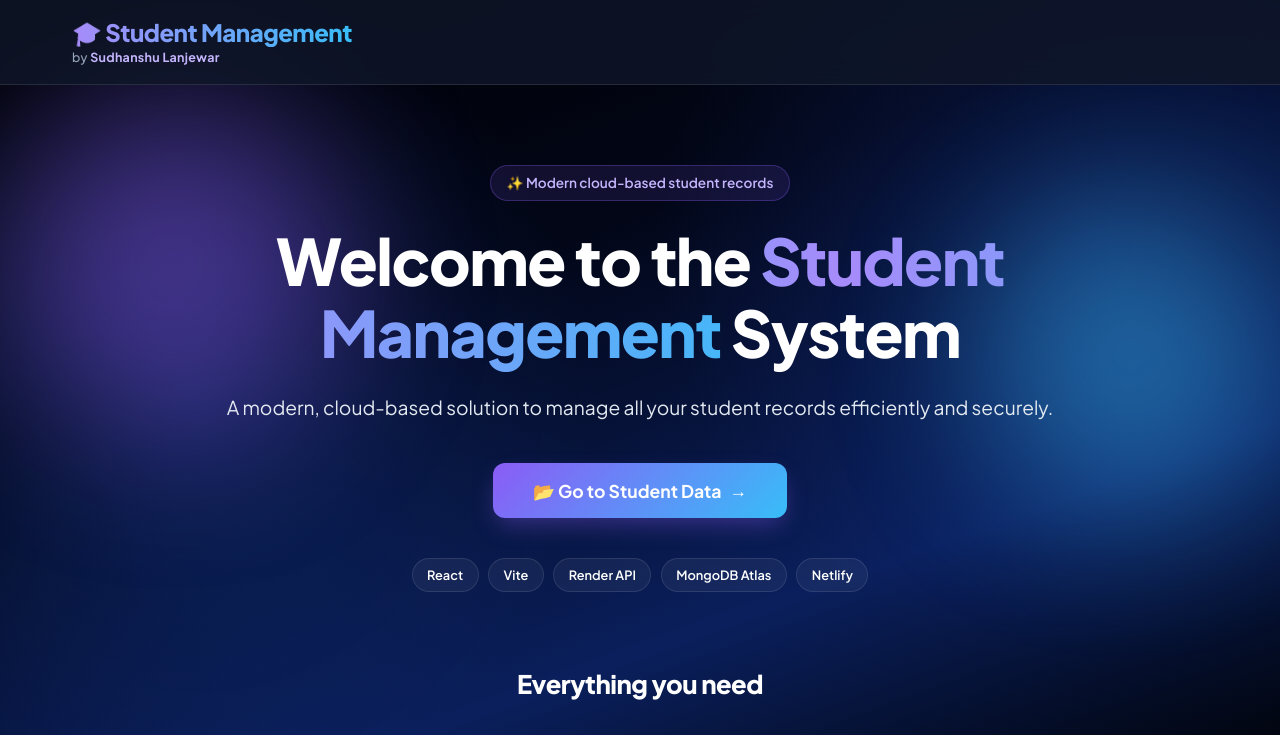
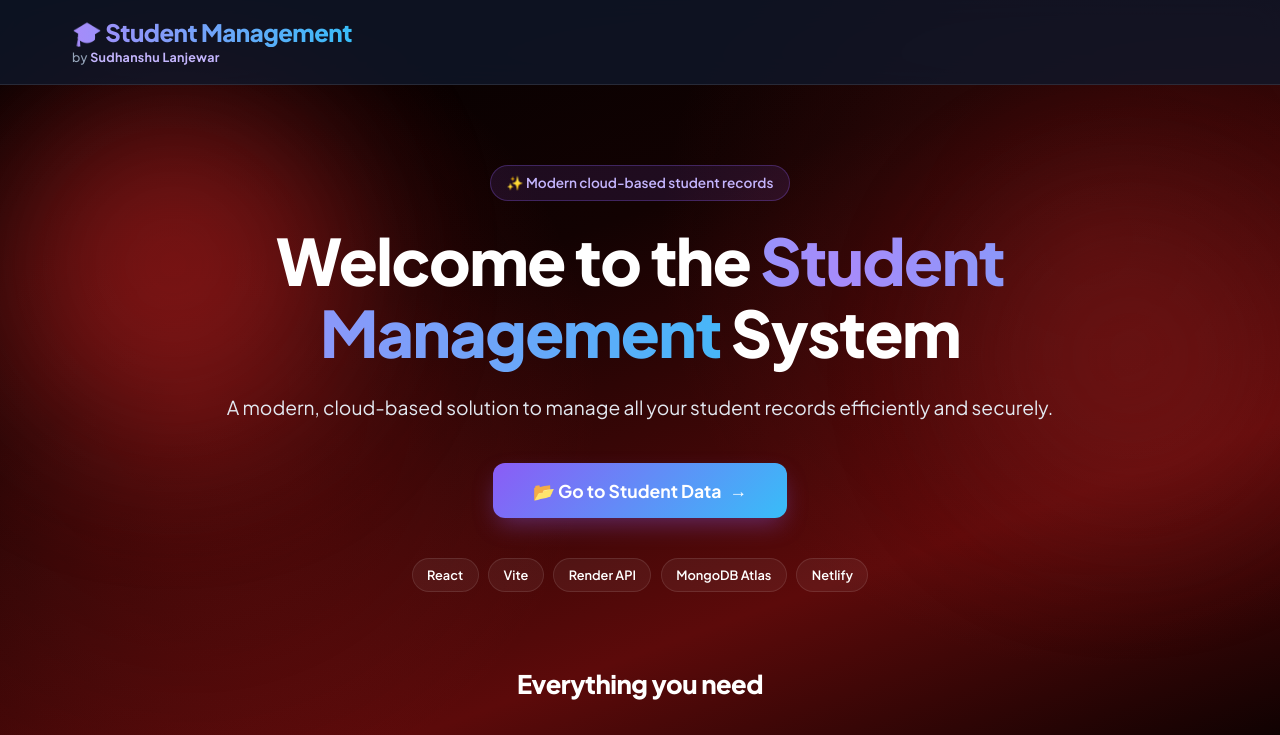
Before and after one commit to SudhanshuLanjewar/student-frontend, a React (Vite) app: page / in a window 1280 px wide. Shown: the top 735 px of the page. Built offline with nearby package versions, Linux system fonts and the light colour scheme; no server answers.

Commit message:
style: switch app background to black + deep red gradient (home and student data)

```diff
--- a/src/styles/App.css
+++ b/src/styles/App.css
@@ -3,7 +3,7 @@
 :root {
   --primary: #8b5cf6; /* Vibrant Purple */
   --primary-hover: #7c3aed;
-  --bg-main: #000814; /* Near-black navy */
+  --bg-main: #0a0000; /* Near-black with a red tint */
   --bg-card: rgba(30, 41, 59, 0.7); /* Semi-transparent card */
   --text-main: #f8fafc; /* Off-white */
   --text-muted: #94a3b8; /* Light grey */
@@ -19,11 +19,11 @@
 
 body {
   background-color: var(--bg-main);
-  /* Black + deep blue mix with soft blue glows */
+  /* Black + deep red mix with soft red glows */
   background-image:
-    radial-gradient(circle at 15% 50%, rgba(37, 99, 235, 0.22), transparent 35%),
-    radial-gradient(circle at 85% 30%, rgba(30, 64, 175, 0.28), transparent 35%),
-    linear-gradient(160deg, #000000 0%, #020617 35%, #0a1f5c 70%, #000000 100%);
+    radial-gradient(circle at 15% 50%, rgba(220, 38, 38, 0.22), transparent 35%),
+    radial-gradient(circle at 85% 30%, rgba(153, 27, 27, 0.28), transparent 35%),
+    linear-gradient(160deg, #000000 0%, #120202 35%, #5c0a0a 70%, #000000 100%);
   background-attachment: fixed;
   color: var(--text-main);
   line-height: 1.6;
--- a/src/styles/Home.css
+++ b/src/styles/Home.css
@@ -51,7 +51,7 @@
   height: 340px;
   top: -20px;
   left: -60px;
-  background: #8b5cf6;
+  background: #dc2626;
 }
 
 .hero-orb-2 {
@@ -59,7 +59,7 @@
   height: 300px;
   top: 120px;
   right: -40px;
-  background: #38bdf8;
+  background: #7f1d1d;
   animation-delay: -6s;
 }
 
```
